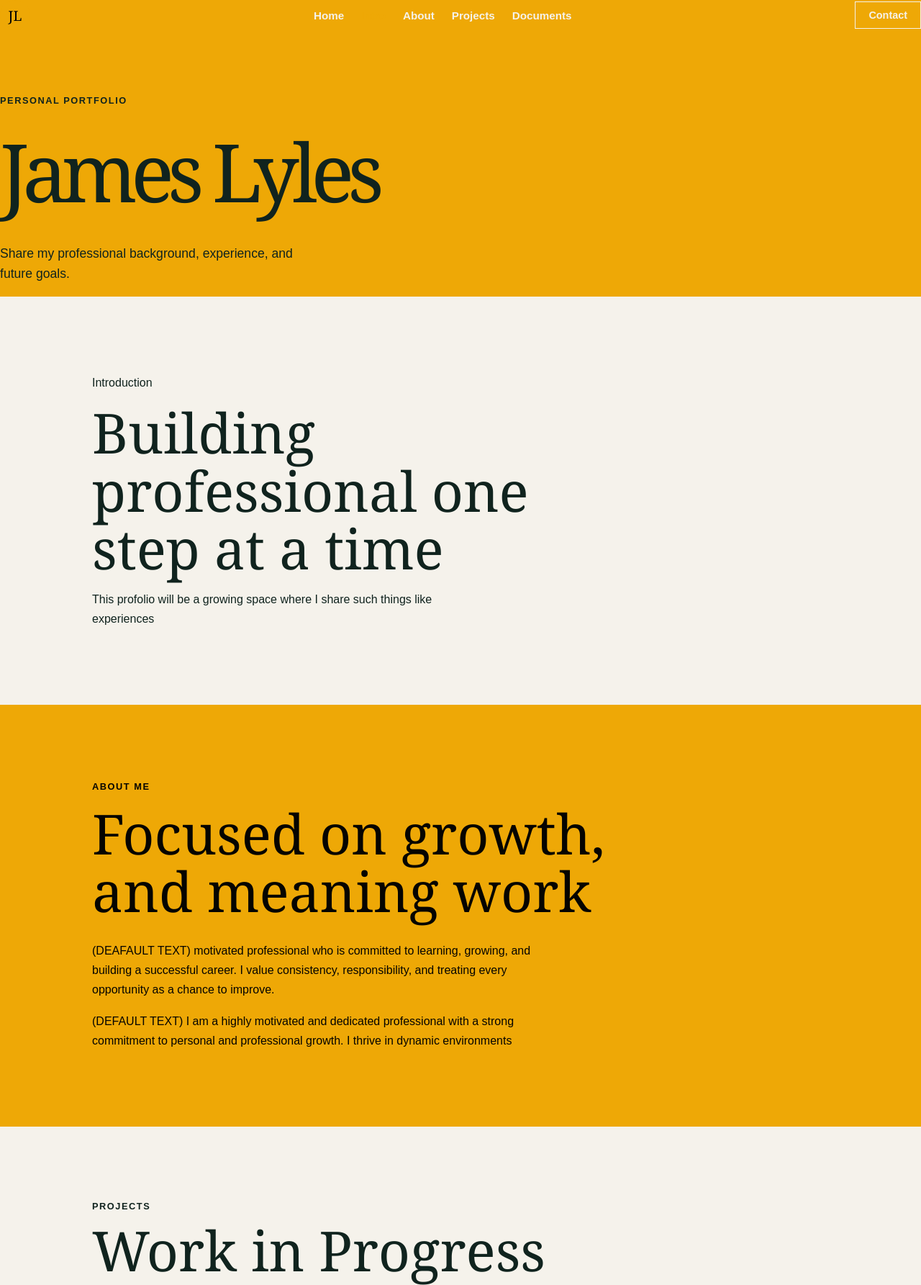
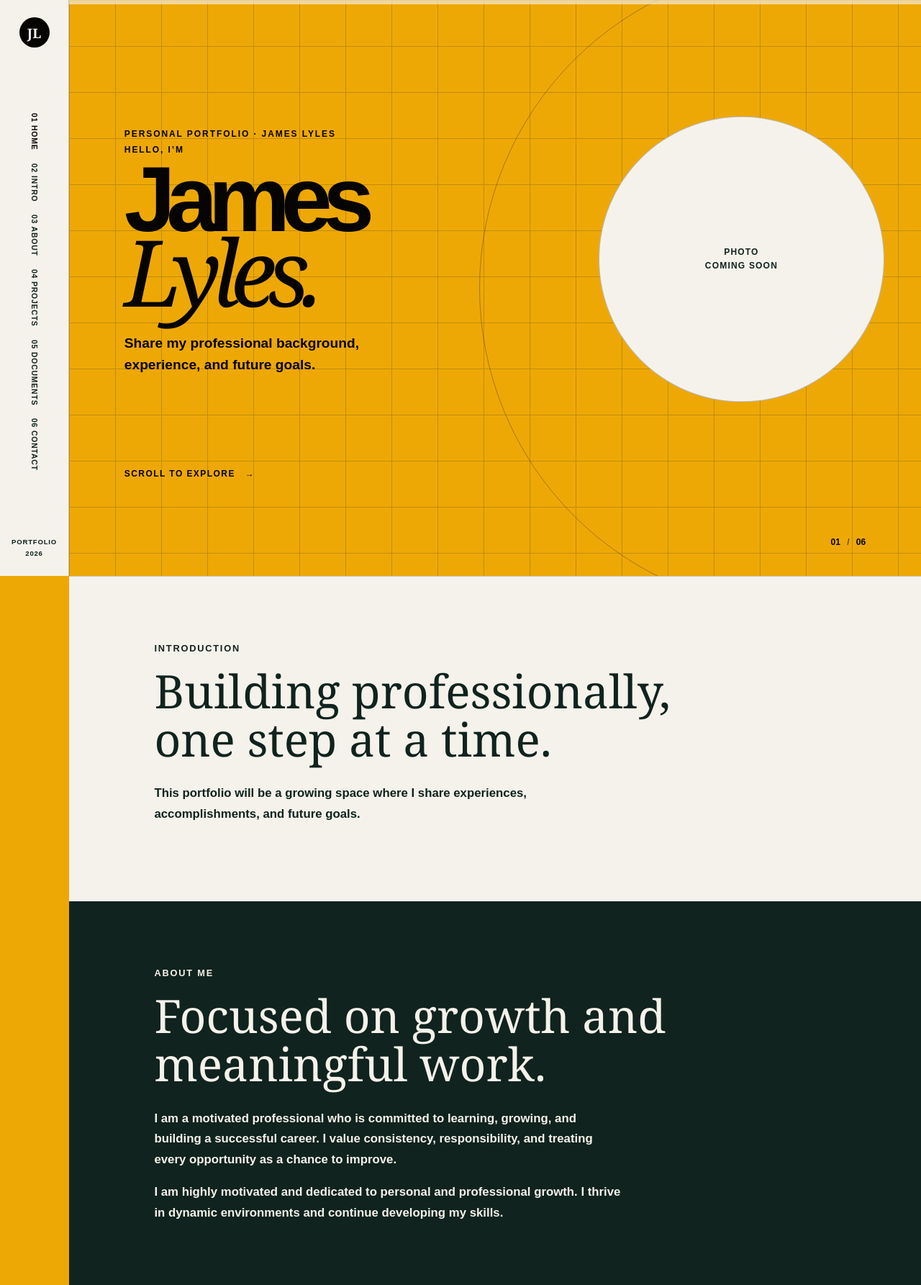
Before and after one commit to CSCELyles/JamesPortfolio, a plain HTML site: page index.html in a window 1280 px wide. Shown: the top 1785 px of the page at 72% size. Drawn offline with Linux system fonts and the light colour scheme.

Commit message:
Added animation and fixed the UI of the portfolio, no files added yet

```diff
--- a/index.html
+++ b/index.html
@@ -1,123 +1,135 @@
 <!DOCTYPE html>
 <html lang="en">
 <head>
-    <meta charset="UTF-8">
-    <meta name="viewport" content="width=device-width, initial-scale=1.0">
-    <title>James Lyles || Portfolio</title>
+  <meta charset="UTF-8" />
+  <meta name="viewport" content="width=device-width, initial-scale=1.0" />
+  <title>James Lyles | Portfolio</title>
+  <link rel="stylesheet" href="style.css" />
 </head>
-    <link rel="stylesheet" href="style.css">
-    <body
+
+<body>
+    <div class="scroll-progress" aria-hidden="true">
+        <div class="'scroll-process-bar"></div>
+    </div>
+</div>
   <header id="home">
-  <nav>
+    <nav class="side-nav">
       <a class="logo" href="#home">JL</a>
 
       <div class="nav-links">
-      <a href="#home">Home</a>
-      <a href="#intro">Intro</a>
-      <a href="#about">About</a>
-      <a href="#projects">Projects</a>
-    <a href="#documents">Documents</a>
+        <a href="#home">01 Home</a>
+        <a href="#intro">02 Intro</a>
+        <a href="#about">03 About</a>
+        <a href="#projects">04 Projects</a>
+        <a href="#documents">05 Documents</a>
+        <a href="#contact">06 Contact</a>
       </div>
 
-    <a class="contact-button" href="#contact">Contact</a>
+      <p class="side-note">Portfolio<br />2026</p>
     </nav>
 
+    <div class="hero-grid"></div>
+    <div class="hero-orbit"></div>
+
     <div class="hero-content">
-    <p class="eyebrow">Personal Portfolio</p>
+      <p class="eyebrow">Personal Portfolio · James Lyles</p>
+      <p class="hero-kicker">Hello, I’m</p>
 
-    <h1>James Lyles</h1>
+      <h1>James<br /><em>Lyles.</em></h1>
 
       <p class="hero-description">
         Share my professional background, experience, and future goals.
       </p>
 
+      <a class="scroll-cue" href="#intro">
+        Scroll to explore <span>→</span>
+      </a>
     </div>
+
+    <div class="portrait-placeholder" aria-label="Future profile photo area">
+      <p>Photo<br />coming soon</p>
+    </div>
+
+    <p class="hero-index">01 <span>/</span> 06</p>
   </header>
 
   <main>
     <section class="intro-section" id="intro">
-                <p class="Section-label">Introduction</p>
-            <h2> Building professional one step at a time</h2>
+      <p class="section-label">Introduction</p>
+      <h2>Building professionally, one step at a time.</h2>
 
       <p>
-                This profolio will be a growing space where I share such things like experiences
+        This portfolio will be a growing space where I share experiences,
+        accomplishments, and future goals.
       </p>
     </section>
 
     <section class="about-section" id="about">
       <p class="section-label">About Me</p>
-
-                <h2>Focused on growth, and meaning work</h2>
+      <h2>Focused on growth and meaningful work.</h2>
 
       <p>
-                    (DEAFAULT TEXT) motivated professional who is committed to learning, growing, and
-    building a successful career. I value consistency, responsibility, and
-    treating every opportunity as a chance to improve.
+        I am a motivated professional who is committed to learning, growing,
+        and building a successful career. I value consistency, responsibility,
+        and treating every opportunity as a chance to improve.
       </p>
 
       <p>
-                    (DEFAULT TEXT) I am a highly motivated and dedicated professional with a strong
-    commitment to personal and professional growth. I thrive in dynamic environments
+        I am highly motivated and dedicated to personal and professional growth.
+        I thrive in dynamic environments and continue developing my skills.
       </p>
     </section>
 
     <section class="projects-section" id="projects">
       <p class="section-label">Projects</p>
-
-                <h2>Work in Progress</h2>
+      <h2>Work in progress.</h2>
 
       <div class="empty-projects">
-                    <p>
-                        Projects, work samples, and accomplishments will be added here soon.
-                    </p>
+        <p>Projects, work samples, and accomplishments will be added here soon.</p>
       </div>
     </section>
 
     <section class="documents-section" id="documents">
-                <p class="section-label">Professional Documents</p>"
+      <p class="section-label">Professional Documents</p>
+      <h2>My résumé and cover letter.</h2>
 
-                <h2> My resume and cover letter.</h2>
-
-                <div class="documents-grid">
+      <div class="document-grid">
         <article class="document-card">
           <p class="document-number">01</p>
-                        <h3>Resume</h3>
-                        <p>
-                            Resume will be added here soon.
-                        </p>
-                        <span.class="coming-soon">Coming soon</span.class>
+          <h3>Résumé</h3>
+          <p>My résumé will be added here soon.</p>
+          <span class="coming-soon">Coming soon</span>
         </article>
 
         <article class="document-card">
           <p class="document-number">02</p>
           <h3>Cover Letter</h3>
-                        <p>
-                            Cover Letter will be added her soon.
-                        </p>
-                        <span class="coming=soon">Coming soon</span>
+          <p>My cover letter will be added here soon.</p>
+          <span class="coming-soon">Coming soon</span>
         </article>
       </div>
     </section>
 
     <section class="contact-section" id="contact">
       <p class="section-label">Contact</p>
+      <h2>Get in touch.</h2>
 
-                <h2>Get in touch</h2>
       <p>
-                    Have an oppertunity, question, or just want to get in touch ? I would be glad to hear from you
+        Have an opportunity, question, or just want to get in touch? I would be
+        glad to hear from you.
       </p>
+
       <a class="email-link" href="mailto:email@example.com">
-                    email@gmail.com
+        email@example.com
       </a>
     </section>
+  </main>
 
   <footer>
-                <p> ©2026 James Lyles. All rights reserved.</p>
-                <a href="#home">Back to Top</a>
+    <p>© 2026 James Lyles. All rights reserved.</p>
+    <a href="#home">Back to top ↑</a>
   </footer>
-        </main>
 
   <script src="script.js"></script>
-
 </body>
 </html>
--- a/script.js
+++ b/script.js
@@ -1,25 +1,69 @@
 const navLinks = document.querySelectorAll(".nav-links a");
 const sections = document.querySelectorAll("header[id], section[id]");
+const progressBar = document.querySelector(".scroll-progress-bar");
 
-const observer = new IntersectionObserver(
+/* Highlight the side-navigation item for the current section */
+const navObserver = new IntersectionObserver(
   (entries) => {
     entries.forEach((entry) => {
       if (entry.isIntersecting) {
         navLinks.forEach((link) => {
-          link.classList.remove("active");
-
-          if (link.getAttribute("href") === `#${entry.target.id}`) {
-            link.classList.add("active");
-          }
+          link.classList.toggle(
+            "active",
+            link.getAttribute("href") === `#${entry.target.id}`
+          );
         });
       }
     });
   },
+  { threshold: 0.45 }
+);
+
+sections.forEach((section) => navObserver.observe(section));
+
+/* Fade content in each time its section comes into view */
+const revealItems = document.querySelectorAll(
+  `
+    main section > .section-label,
+    main section > h2,
+    main section > p:not(.section-label),
+    .empty-projects,
+    .document-card,
+    .email-link,
+    footer
+  `
+);
+
+revealItems.forEach((item, index) => {
+  item.classList.add("reveal");
+  item.style.setProperty("--delay", `${(index % 4) * 90}ms`);
+});
+
+const revealObserver = new IntersectionObserver(
+  (entries) => {
+    entries.forEach((entry) => {
+      entry.target.classList.toggle("is-visible", entry.isIntersecting);
+    });
+  },
   {
-    threshold: 0.5
+    threshold: 0.18
   }
 );
 
-sections.forEach((section) => {
-  observer.observe(section);
-});
+revealItems.forEach((item) => revealObserver.observe(item));
+
+
+function updateProgressBar() {
+  const pageHeight =
+    document.documentElement.scrollHeight - window.innerHeight;
+
+  const progress = pageHeight > 0 ? (window.scrollY / pageHeight) * 100 : 0;
+
+  progressBar.style.width = `${progress}%`;
+}
+
+
+
+window.addEventListener("scroll", updateProgressBar, { passive: true });
+window.addEventListener("resize", updateProgressBar);
+updateProgressBar();
--- a/style.css
+++ b/style.css
@@ -26,256 +26,274 @@ a {
   text-decoration: none;
 }
 
-/* Header and navigation */
+/* Header */
 header {
-  min-height: 70vh;
-  padding: 40px 10% 120px;
-  background-color: var(--black);
-  color: var(--cream);
-  display: flex;
-  flex-direction: column;
-  justify-content: space-between;
+  position: relative;
+  min-height: 100vh;
+  margin-left: 96px;
+  padding: 14vw 6vw 5vw;
+  overflow: hidden;
+  background-color: var(--yellow);
+  color: var(--black);
 }
 
-nav {
-  width: 100%;
+/* Side navigation */
+.side-nav {
+  position: fixed;
+  top: 0;
+  left: 0;
+  z-index: 10;
   display: flex;
+  width: 96px;
+  height: 100vh;
+  flex-direction: column;
   align-items: center;
   justify-content: space-between;
+  padding: 24px 12px;
+  border-right: 1px solid rgba(5, 4, 1, 0.2);
+  background-color: var(--cream);
 }
 
 .logo {
+  display: grid;
   width: 42px;
   height: 42px;
-  display: grid;
   place-items: center;
   border-radius: 50%;
-  background-color: var(--yellow);
-  color: var(--black);
+  background-color: var(--black);
+  color: var(--cream);
   font-family: Georgia, "Times New Roman", serif;
-  font-size: 1.2rem;
+  font-size: 1.15rem;
+  font-weight: 700;
+}
+
+.nav-links {
+  display: flex;
+  flex-direction: column;
+  gap: 18px;
 }
 
 .nav-links a {
-  color: var(--cream);
-  font-size: 0.95rem;
-  font-weight: 600;
+  color: var(--green);
+  font-size: 0.65rem;
+  font-weight: 800;
+  letter-spacing: 0.08em;
+  text-transform: uppercase;
+  writing-mode: vertical-rl;
 }
 
-.contact-button {
-  padding: 10px 18px;
-  border: 1px solid var(--cream);
-  color: var(--cream);
-  font-size: 0.9rem;
-  font-weight: 600;
-}
-
-.contact-button:hover {
-  background-color: var(--yellow);
-  border-color: var(--yellow);
+.nav-links a:hover,
+.nav-links a.active {
   color: var(--black);
 }
 
-/* Hero section */
+.side-note {
+  margin: 0;
+  color: var(--green);
+  font-size: 0.6rem;
+  font-weight: 700;
+  letter-spacing: 0.08em;
+  line-height: 1.6;
+  text-align: center;
+  text-transform: uppercase;
+}
+
+/* Hero content */
 .hero-content {
-  margin-top: 90px;
+  position: relative;
+  z-index: 2;
+  max-width: 630px;
 }
 
 .eyebrow,
-.section-label {
-  margin-bottom: 14px;
-  font-size: 0.8rem;
+.hero-kicker {
+  margin: 0 0 8px;
+  font-size: 0.75rem;
+  font-weight: 800;
+  letter-spacing: 0.16em;
+  text-transform: uppercase;
+}
+
+header h1 {
+  margin: 12px 0 30px;
+  font-family: Arial, Helvetica, sans-serif;
+  font-size: clamp(5rem, 10vw, 10rem);
   font-weight: 700;
+  letter-spacing: -0.1em;
+  line-height: 0.78;
+}
+
+header h1 em {
+  font-family: Georgia, "Times New Roman", serif;
+  font-weight: 400;
+}
+
+.hero-description {
+  max-width: 390px;
+  font-size: 1.2rem;
+  font-weight: 700;
+  line-height: 1.55;
+}
+
+.scroll-cue {
+  display: inline-flex;
+  gap: 14px;
+  margin-top: 110px;
+  color: var(--black);
+  font-size: 0.75rem;
+  font-weight: 800;
   letter-spacing: 0.12em;
   text-transform: uppercase;
 }
 
-h1 {
-  margin: 0;
-  font-family: Georgia, "Times New Roman", serif;
-  font-size: clamp(3.5rem, 10vw, 7rem);
-  font-weight: 400;
-  letter-spacing: -0.08em;
+/* Hero background and photo area */
+.hero-grid {
+  position: absolute;
+  inset: 0;
+  opacity: 0.2;
+  background-image:
+    linear-gradient(var(--green) 1px, transparent 1px),
+    linear-gradient(90deg, var(--green) 1px, transparent 1px);
+  background-size: 64px 64px;
 }
 
-.hero-description {
-  max-width: 450px;
-  margin-top: 24px;
-  font-size: 1.1rem;
-  line-height: 1.6;
+.hero-orbit {
+  position: absolute;
+  top: 50%;
+  right: -22vw;
+  width: min(70vw, 900px);
+  height: min(70vw, 900px);
+  border: 1px solid rgba(5, 4, 1, 0.3);
+  border-radius: 50%;
+  transform: translateY(-50%);
 }
 
-
-
-main {
-  padding: 0;
+.portrait-placeholder {
+  position: absolute;
+  top: 45%;
+  right: 4vw;
+  z-index: 1;
+  display: grid;
+  width: min(31vw, 480px);
+  height: min(31vw, 480px);
+  place-items: center;
+  border: 1px solid rgba(5, 4, 1, 0.25);
+  border-radius: 50%;
+  background-color: var(--cream);
+  color: var(--green);
+  text-align: center;
+  transform: translateY(-50%);
 }
 
+.portrait-placeholder p {
+  font-size: 0.75rem;
+  font-weight: 800;
+  letter-spacing: 0.1em;
+  line-height: 1.6;
+  text-transform: uppercase;
+}
+
+.hero-index {
+  position: absolute;
+  right: 6vw;
+  bottom: 40px;
+  z-index: 2;
+  margin: 0;
+  font-size: 0.75rem;
+  font-weight: 800;
+}
+
+.hero-index span {
+  margin: 0 6px;
+  opacity: 0.6;
+}
+
+/* Main layout */
+main,
+footer {
+  margin-left: 96px;
+}
+
+/* Shared section styles */
 .intro-section,
+.about-section,
+.projects-section,
+.documents-section,
 .contact-section {
   padding: 90px 10%;
 }
 
-.intro-section {
-  background-color: var(--cream);
+.section-label {
+  display: inline-block;
+  margin: 0 0 18px;
+  font-size: 0.8rem;
+  font-weight: 800;
+  letter-spacing: 0.14em;
+  text-transform: uppercase;
 }
 
 .intro-section h2,
+.about-section h2,
+.projects-section h2,
+.documents-section h2,
 .contact-section h2 {
   max-width: 750px;
-  margin: 0;
+  margin: 0 0 28px;
   font-family: Georgia, "Times New Roman", serif;
-  font-size: clamp(2.5rem, 6vw, 5rem);
+  font-size: clamp(2.3rem, 5vw, 4.5rem);
   font-weight: 400;
   line-height: 1.05;
 }
 
-.intro-section p,
-.contact-section p {
-  max-width: 560px;
+/* Introduction */
+.intro-section {
+  background-color: var(--cream);
+  border-top: 1px solid rgba(5, 4, 1, 0.2);
+}
+
+.intro-section > p:not(.section-label) {
+  max-width: 650px;
+  font-size: 1.05rem;
+  font-weight: 700;
   line-height: 1.7;
 }
 
-
-.contact-section {
-  background-color: var(--black);
+/* About */
+.about-section {
+  background-color: var(--green);
   color: var(--cream);
 }
 
-.email-link {
-  display: inline-block;
-  margin-top: 18px;
-  border-bottom: 1px solid currentColor;
-  color: var(--yellow);
-  font-size: 1.1rem;
-  font-weight: 600;
+.about-section > p:not(.section-label) {
+  max-width: 650px;
+  font-size: 1.05rem;
+  font-weight: 700;
+  line-height: 1.7;
 }
 
-
-footer {
-  display: flex;
-  justify-content: space-between;
-  padding: 24px 10%;
-  background-color: var(--black);
-  border-top: 1px solid rgba(245, 242, 235, 0.3);
-  color: var(--cream);
-  font-size: 0.85rem;
-}
-
-footer a {
-  color: var(--yellow);
-}
-
-
-@media (max-width: 600px) {
-  header {
-    min-height: 65vh;
-    padding: 25px 8% 70px;
-  }
-
-  .document-grid {
-  grid-template-columns: 1fr;
-}
-
-  .hero-content {
-    margin-top: 70px;
-  }
-
-  .nav-links {
-    display: flex;
-  }
-
-.nav-links a {
-  font-size: 0.75rem;
-}
-
-.contact-button {
-  display: none;
-}
-
-  h1 {
-    font-size: 4rem;
-  }
-
-  .intro-section,
-  .contact-section {
-    padding: 70px 8%;
-  }
-
-  footer {
-    flex-direction: column;
-    gap: 12px;
-    padding: 24px 8%;
-  }
-}
-.nav-links {
-  display: flex;
-  gap: 24px;
-}
-
-.nav-links a:hover {
-  color: var(--yellow);
-}
-a:focus-visible {
-  outline: 2px solid var(--yellow);
-  outline-offset: 4px;
-}
-.nav-links a.active {
-  color: var(--yellow);
-}
-.about-section {
-  padding: 90px 10%;
-  background-color: var(--yellow);
-  color: var(--black);
-}
-
-.about-section h2 {
-  max-width: 750px;
-  margin: 0 0 28px;
-  font-family: Georgia, "Times New Roman", serif;
-  font-size: clamp(2.5rem, 6vw, 5rem);
-  font-weight: 400;
-  line-height: 1.05;
-}
-
-.about-section p {
-  max-width: 620px;
-  line-height: 1.7;
-}
-.projects-section,
-.documents-section {
-  padding: 90px 10%;
-}
-
+/* Projects */
 .projects-section {
   background-color: var(--cream);
-}
-
-.projects-section h2,
-.documents-section h2 {
-  max-width: 750px;
-  margin: 0;
-  font-family: Georgia, "Times New Roman", serif;
-  font-size: clamp(2.5rem, 6vw, 5rem);
-  font-weight: 400;
-  line-height: 1.05;
 }
 
 .empty-projects {
   max-width: 620px;
   margin-top: 35px;
   padding: 28px;
-  border: 1px dashed var(--green);
+  border: 2px dashed var(--green);
 }
 
 .empty-projects p {
   margin: 0;
+  font-weight: 700;
   line-height: 1.7;
 }
 
+/* Documents */
 .documents-section {
   background-color: var(--yellow);
-  color: var(--black);
+  border-top: 1px solid rgba(5, 4, 1, 0.25);
+  border-bottom: 1px solid rgba(5, 4, 1, 0.25);
 }
 
 .document-grid {
@@ -286,37 +304,197 @@ a:focus-visible {
 }
 
 .document-card {
-  min-height: 230px;
+  min-height: 250px;
   padding: 28px;
   background-color: var(--black);
   color: var(--cream);
+  transition: transform 0.25s ease, box-shadow 0.25s ease;
 }
 
-.document-number {
+.document-card:hover {
+  transform: translateY(-6px);
+  box-shadow: 8px 8px 0 rgba(5, 4, 1, 0.25);
+}
+
+.document-number,
+.coming-soon {
   margin: 0;
   color: var(--yellow);
   font-size: 0.8rem;
-  font-weight: 700;
+  font-weight: 800;
+  letter-spacing: 0.1em;
+  text-transform: uppercase;
 }
 
 .document-card h3 {
-  margin: 35px 0 12px;
+  margin: 36px 0 12px;
   font-family: Georgia, "Times New Roman", serif;
   font-size: 2rem;
   font-weight: 400;
 }
 
 .document-card p {
-  max-width: 330px;
+  max-width: 340px;
   line-height: 1.6;
 }
 
 .coming-soon {
   display: inline-block;
-  margin-top: 8px;
+  margin-top: 10px;
+}
+
+/* Contact */
+.contact-section {
+  background-color: var(--black);
+  color: var(--cream);
+}
+
+.contact-section > p:not(.section-label) {
+  max-width: 650px;
+  font-size: 1.05rem;
+  font-weight: 700;
+  line-height: 1.7;
+}
+
+.email-link {
+  display: inline-block;
+  margin-top: 18px;
+  border-bottom: 1px solid currentColor;
   color: var(--yellow);
-  font-size: 0.8rem;
+  font-size: 1.1rem;
+  font-weight: 800;
+}
+
+/* Footer */
+footer {
+  display: flex;
+  justify-content: space-between;
+  padding: 24px 10%;
+  background-color: var(--black);
+  border-top: 1px solid rgba(245, 242, 235, 0.3);
+  color: var(--cream);
+}
+
+footer a {
+  color: var(--yellow);
   font-weight: 700;
-  letter-spacing: 0.08em;
-  text-transform: uppercase;
 }
+
+/* Repeating scroll animation */
+.reveal {
+  opacity: 0;
+  transform: translateY(28px);
+  transition:
+    opacity 0.65s ease,
+    transform 0.65s ease;
+  transition-delay: var(--delay, 0ms);
+}
+
+.reveal.is-visible {
+  opacity: 1;
+  transform: translateY(0);
+}
+
+.scroll-progress {
+  position: fixed;
+  top: 0;
+  left: 96px;
+  z-index: 30;
+  width: calc(100% - 96px);
+  height: 6px;
+  background-color: rgba(245, 242, 235, 0.65);
+}
+
+.scroll-progress-bar {
+  width: 0;
+  height: 100%;
+  background-color: var(--black);
+  transition: width 0.18s ease-out;
+}
+
+/* Accessibility */
+a:focus-visible {
+  outline: 2px solid var(--yellow);
+  outline-offset: 4px;
+}
+
+@media (prefers-reduced-motion: reduce) {
+  html {
+    scroll-behavior: auto;
+  }
+
+  .reveal {
+    opacity: 1;
+    transform: none;
+    transition: none;
+  }
+}
+
+/* Mobile */
+@media (max-width: 700px) {
+  header,
+  main,
+  footer {
+    margin-left: 0;
+  }
+
+  header {
+    min-height: 100vh;
+    padding: 150px 8% 60px;
+  }
+
+  .side-nav {
+    width: 100%;
+    height: 70px;
+    flex-direction: row;
+    padding: 12px 18px;
+    border-right: 0;
+    border-bottom: 1px solid rgba(5, 4, 1, 0.2);
+  }
+
+  .nav-links {
+    flex-direction: row;
+    gap: 12px;
+  }
+
+  .nav-links a {
+    font-size: 0.65rem;
+    writing-mode: initial;
+  }
+
+  .nav-links a:nth-child(n + 4),
+  .side-note {
+    display: none;
+  }
+
+  .portrait-placeholder {
+    right: -20vw;
+    width: 65vw;
+    height: 65vw;
+    opacity: 0.45;
+  }
+
+  .hero-orbit {
+    right: -45vw;
+    width: 120vw;
+    height: 120vw;
+  }
+
+  .scroll-cue {
+    margin-top: 70px;
+  }
+
+  .document-grid {
+    grid-template-columns: 1fr;
+  }
+
+  .scroll-progress {
+    left: 0;
+    width: 100%;
+  }
+
+  footer {
+    flex-direction: column;
+    gap: 12px;
+  }
+}
```
Lines whose indentation alone changed are shown as unchanged.
